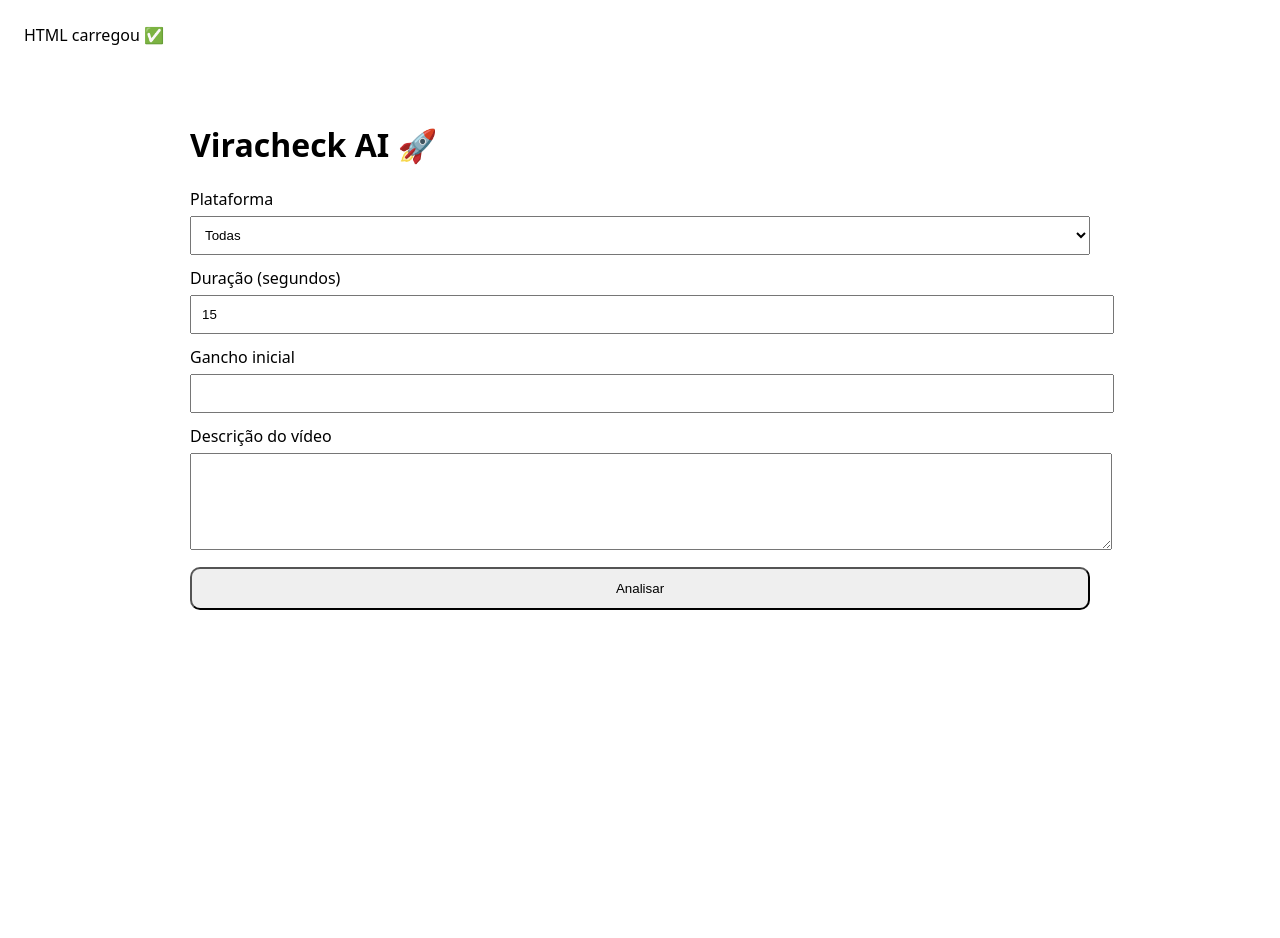
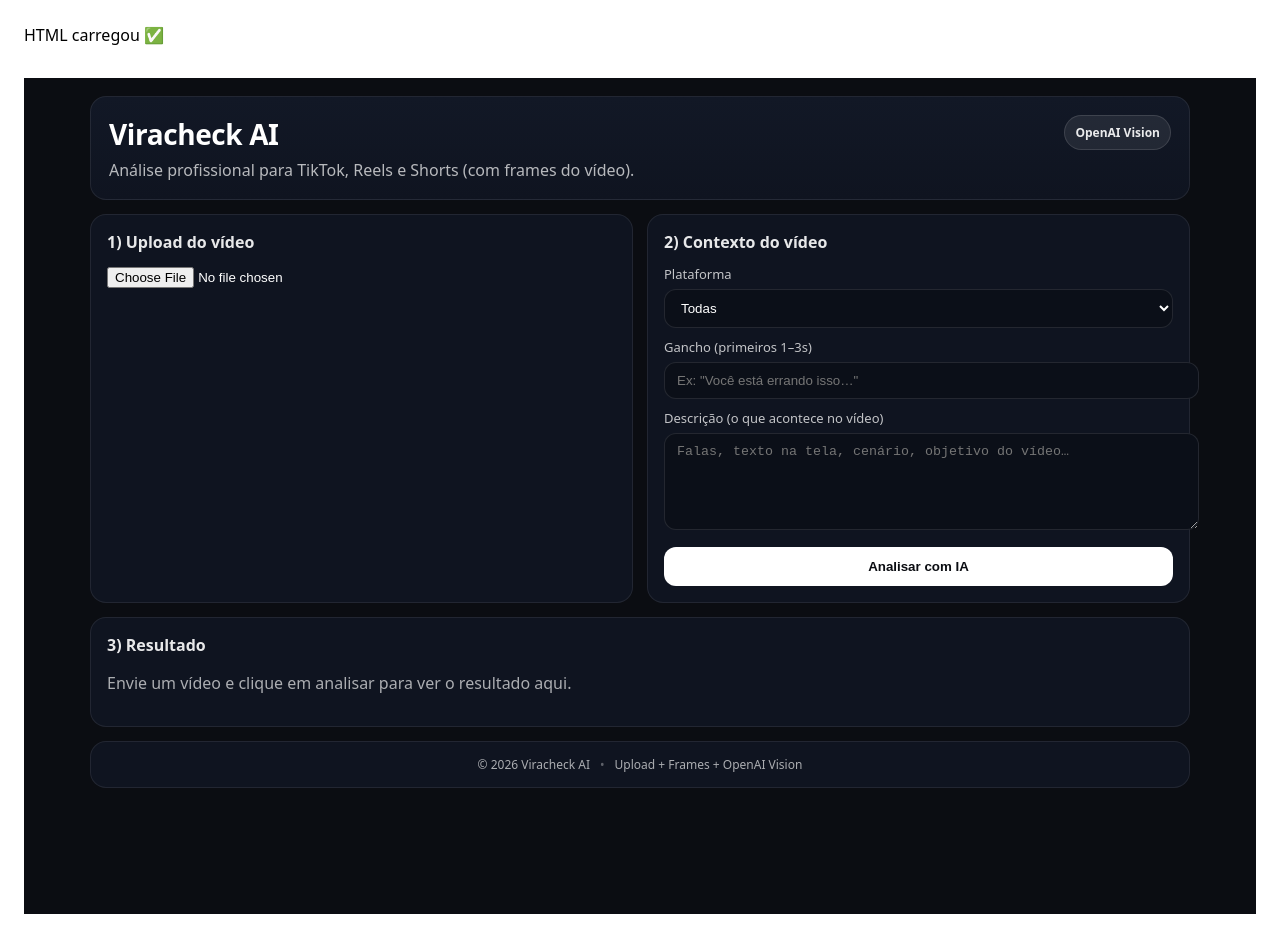
Before and after one commit to paivarobin16-alt/Viracheck---1.0.0, a React (Vite) app: page / in a window 1280 px wide. Before the commit the page ends 800 px from the top, so only its background shows below. Built offline with nearby package versions, Linux system fonts and the light colour scheme.

Commit message:
Update Analyze.tsx

```diff
--- a/src/pages/Analyze.tsx
+++ b/src/pages/Analyze.tsx
@@ -1,89 +1,318 @@
-import { useState } from "react";
-import { analyzeVideo } from "../services/videoAnalysisService";
+import { useMemo, useState } from "react";
+import { analyzeVideo, VideoAnalysisResult } from "../services/videoAnalysisService";
+import { extractFramesFromVideoFile } from "../utils/frameExtractor";
 
 export default function Analyze() {
   const [platform, setPlatform] = useState("Todas");
-  const [duration, setDuration] = useState(15);
   const [hook, setHook] = useState("");
   const [description, setDescription] = useState("");
+
+  const [videoFile, setVideoFile] = useState<File | null>(null);
+  const videoUrl = useMemo(() => (videoFile ? URL.createObjectURL(videoFile) : ""), [videoFile]);
+
   const [loading, setLoading] = useState(false);
-  const [result, setResult] = useState<any>(null);
+  const [progress, setProgress] = useState<string>("");
+  const [result, setResult] = useState<VideoAnalysisResult | null>(null);
   const [error, setError] = useState<string>("");
 
   async function handleAnalyze() {
     setLoading(true);
+    setProgress("");
     setError("");
     setResult(null);
 
     try {
-      const data = await analyzeVideo({ platform, duration, hook, description });
+      if (!videoFile) {
+        throw new Error("Selecione um vídeo para analisar (upload).");
+      }
+
+      setProgress("Extraindo frames do vídeo…");
+      const { frames, duration } = await extractFramesFromVideoFile(videoFile, 5, 640);
+
+      setProgress("Enviando para IA…");
+      const data = await analyzeVideo({
+        platform,
+        duration: Math.round(duration || 15),
+        hook: hook.trim(),
+        description: description.trim(),
+        frames,
+      });
+
       setResult(data);
+      setProgress("");
     } catch (e: any) {
       console.error(e);
       setError(String(e?.message || e));
+      setProgress("");
     } finally {
       setLoading(false);
     }
   }
 
   return (
-    <div style={{ maxWidth: 900, margin: "0 auto", padding: 24, fontFamily: "system-ui" }}>
-      <h1>Viracheck AI 🚀</h1>
+    <div style={styles.page}>
+      <div style={styles.shell}>
+        <header style={styles.header}>
+          <div>
+            <h1 style={styles.h1}>Viracheck AI</h1>
+            <p style={styles.sub}>Análise profissional para TikTok, Reels e Shorts (com frames do vídeo).</p>
+          </div>
+          <div style={styles.badge}>OpenAI Vision</div>
+        </header>
 
-      <div style={{ display: "grid", gap: 12, marginTop: 12 }}>
-        <label>
-          Plataforma
-          <select value={platform} onChange={(e) => setPlatform(e.target.value)} style={{ width: "100%", padding: 10, marginTop: 6 }}>
+        <div style={styles.grid}>
+          <section style={styles.card}>
+            <h2 style={styles.h2}>1) Upload do vídeo</h2>
+
+            <input
+              type="file"
+              accept="video/*"
+              onChange={(e) => setVideoFile(e.target.files?.[0] || null)}
+            />
+
+            {videoFile && (
+              <div style={{ marginTop: 12 }}>
+                <div style={styles.metaRow}>
+                  <span style={styles.metaKey}>Arquivo</span>
+                  <span style={styles.metaVal}>{videoFile.name}</span>
+                </div>
+
+                <video
+                  src={videoUrl}
+                  controls
+                  style={styles.video}
+                />
+                <p style={styles.tip}>
+                  Dica: vídeos com boa luz e texto legível nos frames melhoram a análise.
+                </p>
+              </div>
+            )}
+          </section>
+
+          <section style={styles.card}>
+            <h2 style={styles.h2}>2) Contexto do vídeo</h2>
+
+            <label style={styles.label}>Plataforma</label>
+            <select value={platform} onChange={(e) => setPlatform(e.target.value)} style={styles.input}>
               <option>Todas</option>
               <option>TikTok</option>
               <option>Instagram Reels</option>
               <option>YouTube Shorts</option>
             </select>
-        </label>
 
-        <label>
-          Duração (segundos)
+            <label style={styles.label}>Gancho (primeiros 1–3s)</label>
             <input
-            type="number"
-            value={duration}
-            min={1}
-            max={180}
-            onChange={(e) => setDuration(Number(e.target.value))}
-            style={{ width: "100%", padding: 10, marginTop: 6 }}
+              value={hook}
+              onChange={(e) => setHook(e.target.value)}
+              placeholder='Ex: "Você está errando isso…"'
+              style={styles.input}
             />
-        </label>
 
-        <label>
-          Gancho inicial
-          <input value={hook} onChange={(e) => setHook(e.target.value)} style={{ width: "100%", padding: 10, marginTop: 6 }} />
-        </label>
-
-        <label>
-          Descrição do vídeo
+            <label style={styles.label}>Descrição (o que acontece no vídeo)</label>
             <textarea
               value={description}
               onChange={(e) => setDescription(e.target.value)}
+              placeholder="Falas, texto na tela, cenário, objetivo do vídeo…"
               rows={5}
-            style={{ width: "100%", padding: 10, marginTop: 6 }}
+              style={{ ...styles.input, resize: "vertical" }}
             />
-        </label>
 
-        <button onClick={handleAnalyze} disabled={loading} style={{ padding: 12, borderRadius: 10 }}>
-          {loading ? "Analisando..." : "Analisar"}
+            <button
+              onClick={handleAnalyze}
+              disabled={loading}
+              style={{ ...styles.button, opacity: loading ? 0.7 : 1 }}
+            >
+              {loading ? "Analisando…" : "Analisar com IA"}
             </button>
 
-        {error && (
-          <pre style={{ background: "#ffe7e7", padding: 12, borderRadius: 10, overflow: "auto" }}>
-            {error}
-          </pre>
+            {progress && <div style={styles.progress}>{progress}</div>}
+            {error && <div style={styles.error}>{error}</div>}
+          </section>
+
+          <section style={{ ...styles.card, gridColumn: "1 / -1" }}>
+            <h2 style={styles.h2}>3) Resultado</h2>
+
+            {!result && <p style={styles.muted}>Envie um vídeo e clique em analisar para ver o resultado aqui.</p>}
+
+            {result && (
+              <div style={styles.resultGrid}>
+                <div style={styles.scoreBox}>
+                  <div style={styles.scoreLabel}>Score de viralização</div>
+                  <div style={styles.score}>{result.score}/100</div>
+                </div>
+
+                <ResultList title="✅ Pontos fortes" items={result.strengths} />
+                <ResultList title="⚠️ Pontos fracos" items={result.weaknesses} />
+                <ResultList title="🔧 Melhorias" items={result.improvements} />
+
+                <div style={styles.block}>
+                  <h3 style={styles.h3}>🧠 Título sugerido</h3>
+                  <p style={styles.p}>{result.title}</p>
+                </div>
+
+                <div style={styles.block}>
+                  <h3 style={styles.h3}>✍️ Legenda sugerida</h3>
+                  <p style={styles.p}>{result.caption}</p>
+                </div>
+
+                <div style={styles.block}>
+                  <h3 style={styles.h3}>📣 CTA sugerido</h3>
+                  <p style={styles.p}>{result.cta}</p>
+                </div>
+
+                {!!result.frame_insights?.length && (
+                  <ResultList title="🖼️ Insights dos frames (visual)" items={result.frame_insights} />
                 )}
               </div>
+            )}
+          </section>
+        </div>
 
-      {result && (
-        <pre style={{ marginTop: 16, background: "#f5f5f5", padding: 12, borderRadius: 10, overflow: "auto" }}>
-          {JSON.stringify(result, null, 2)}
-        </pre>
-      )}
+        <footer style={styles.footer}>
+          <span>© {new Date().getFullYear()} Viracheck AI</span>
+          <span style={styles.footerDot}>•</span>
+          <span>Upload + Frames + OpenAI Vision</span>
+        </footer>
+      </div>
     </div>
   );
 }
+
+function ResultList({ title, items }: { title: string; items: string[] }) {
+  return (
+    <div style={styles.block}>
+      <h3 style={styles.h3}>{title}</h3>
+      <ul style={styles.ul}>
+        {(items || []).map((it, idx) => (
+          <li key={idx} style={styles.li}>{it}</li>
+        ))}
+      </ul>
+    </div>
+  );
+}
+
+const styles: Record<string, any> = {
+  page: { minHeight: "100vh", background: "#0b0d12", padding: 18 },
+  shell: { maxWidth: 1100, margin: "0 auto" },
+
+  header: {
+    display: "flex",
+    justifyContent: "space-between",
+    alignItems: "flex-start",
+    gap: 12,
+    padding: 18,
+    borderRadius: 16,
+    background: "linear-gradient(180deg, #121826 0%, #0f1420 100%)",
+    border: "1px solid rgba(255,255,255,0.08)",
+    color: "#fff",
+  },
+  h1: { margin: 0, fontSize: 28, letterSpacing: -0.4 },
+  sub: { margin: "6px 0 0", color: "rgba(255,255,255,0.7)" },
+  badge: {
+    padding: "8px 10px",
+    borderRadius: 999,
+    background: "rgba(255,255,255,0.08)",
+    border: "1px solid rgba(255,255,255,0.12)",
+    color: "rgba(255,255,255,0.9)",
+    fontSize: 12,
+    fontWeight: 700,
+  },
+
+  grid: { display: "grid", gridTemplateColumns: "1fr 1fr", gap: 14, marginTop: 14 },
+  card: {
+    padding: 16,
+    borderRadius: 16,
+    background: "#0f1420",
+    border: "1px solid rgba(255,255,255,0.08)",
+    color: "#fff",
+  },
+  h2: { margin: "0 0 12px", fontSize: 16, color: "rgba(255,255,255,0.9)" },
+  label: { display: "block", marginTop: 10, marginBottom: 6, color: "rgba(255,255,255,0.75)", fontSize: 13 },
+  input: {
+    width: "100%",
+    padding: "10px 12px",
+    borderRadius: 12,
+    border: "1px solid rgba(255,255,255,0.10)",
+    background: "#0b0f18",
+    color: "#fff",
+    outline: "none",
+  },
+  button: {
+    marginTop: 12,
+    width: "100%",
+    padding: "12px 14px",
+    borderRadius: 12,
+    border: 0,
+    background: "#ffffff",
+    color: "#0b0d12",
+    fontWeight: 800,
+    cursor: "pointer",
+  },
+  progress: {
+    marginTop: 10,
+    padding: 10,
+    borderRadius: 12,
+    background: "rgba(255,255,255,0.06)",
+    color: "rgba(255,255,255,0.85)",
+    fontSize: 13,
+  },
+  error: {
+    marginTop: 10,
+    padding: 10,
+    borderRadius: 12,
+    background: "rgba(255,0,0,0.12)",
+    border: "1px solid rgba(255,0,0,0.25)",
+    color: "#ffd1d1",
+    fontSize: 13,
+    whiteSpace: "pre-wrap",
+  },
+  video: {
+    width: "100%",
+    borderRadius: 14,
+    marginTop: 10,
+    border: "1px solid rgba(255,255,255,0.10)",
+    background: "#000",
+  },
+  tip: { marginTop: 10, color: "rgba(255,255,255,0.65)", fontSize: 12 },
+
+  resultGrid: { display: "grid", gridTemplateColumns: "1fr 1fr", gap: 12 },
+  scoreBox: {
+    gridColumn: "1 / -1",
+    padding: 14,
+    borderRadius: 14,
+    background: "rgba(255,255,255,0.06)",
+    border: "1px solid rgba(255,255,255,0.10)",
+  },
+  scoreLabel: { color: "rgba(255,255,255,0.7)", fontSize: 12, fontWeight: 700 },
+  score: { fontSize: 34, fontWeight: 900, marginTop: 6 },
+
+  block: {
+    padding: 14,
+    borderRadius: 14,
+    background: "rgba(255,255,255,0.04)",
+    border: "1px solid rgba(255,255,255,0.08)",
+  },
+  h3: { margin: "0 0 8px", fontSize: 14, color: "rgba(255,255,255,0.9)" },
+  p: { margin: 0, color: "rgba(255,255,255,0.85)" },
+  ul: { margin: 0, paddingLeft: 16, color: "rgba(255,255,255,0.85)" },
+  li: { marginBottom: 6 },
+
+  muted: { color: "rgba(255,255,255,0.65)" },
+  metaRow: { display: "flex", justifyContent: "space-between", gap: 10, marginTop: 10 },
+  metaKey: { color: "rgba(255,255,255,0.65)", fontSize: 12 },
+  metaVal: { color: "rgba(255,255,255,0.9)", fontSize: 12, fontWeight: 700 },
+
+  footer: {
+    marginTop: 14,
+    padding: 14,
+    borderRadius: 16,
+    background: "#0f1420",
+    border: "1px solid rgba(255,255,255,0.08)",
+    color: "rgba(255,255,255,0.65)",
+    display: "flex",
+    justifyContent: "center",
+    gap: 10,
+    fontSize: 12,
+  },
+  footerDot: { opacity: 0.5 },
+};
```
Lines whose indentation alone changed are shown as unchanged.
